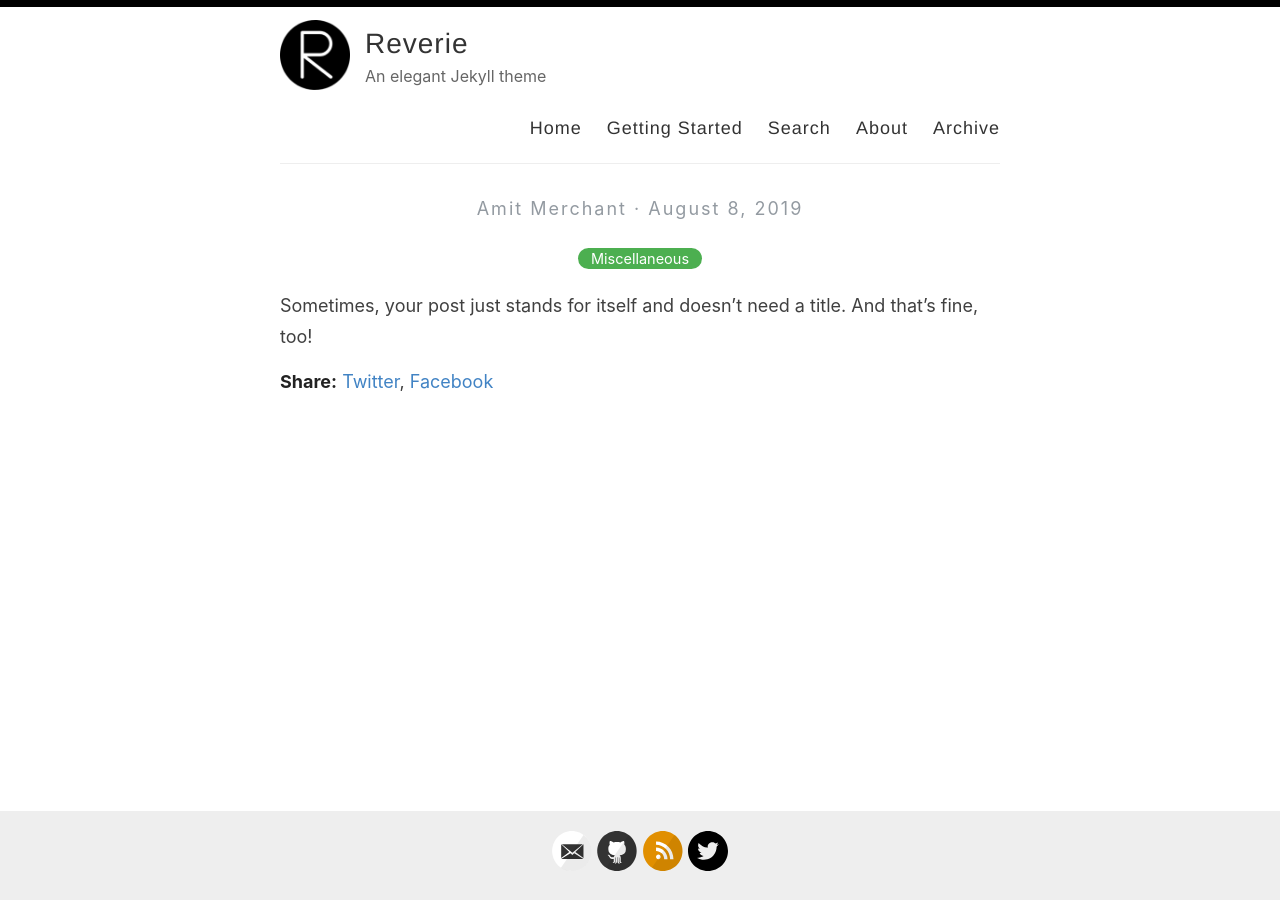
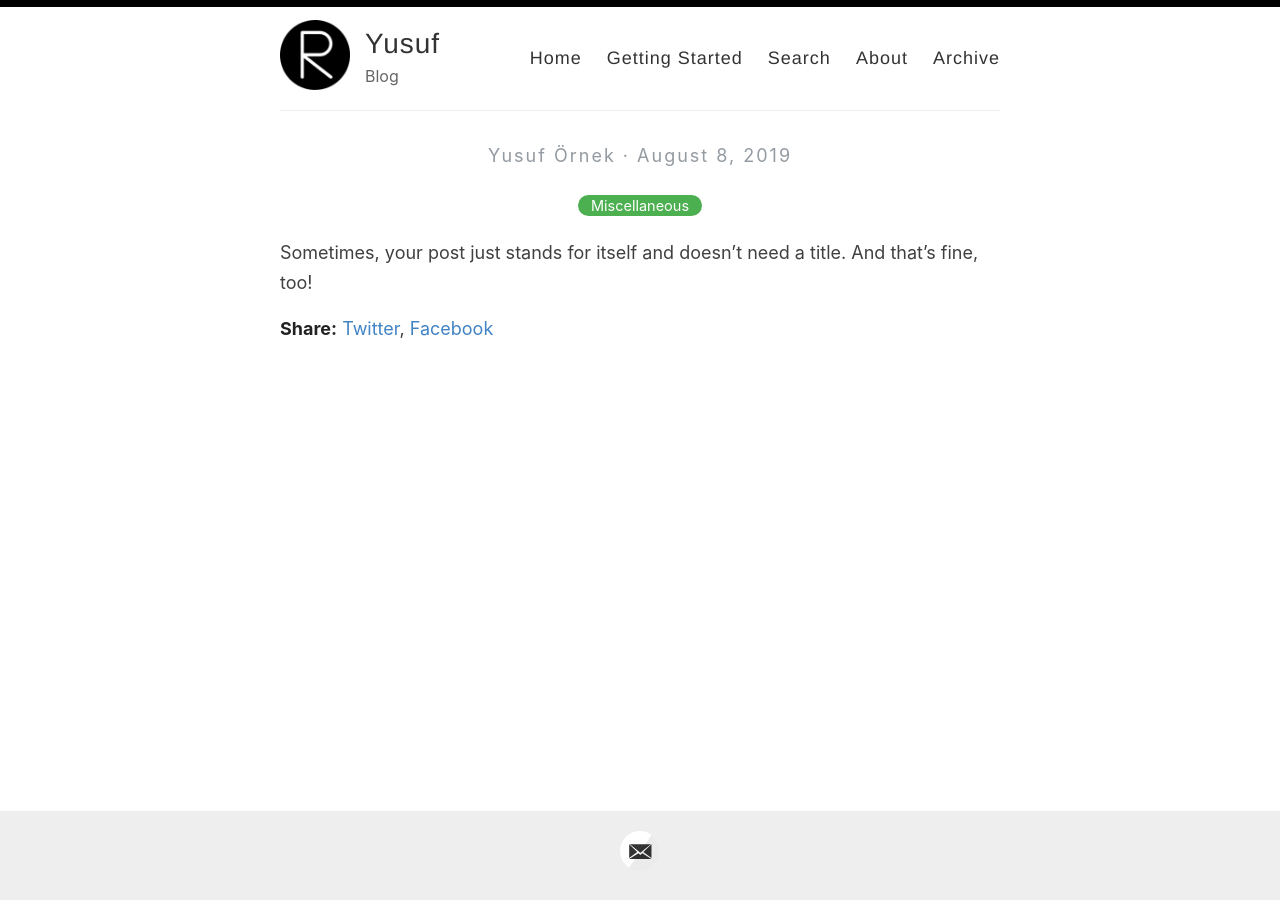
Before and after one commit to yusufornek/yusufornek.github.io, a Jekyll site: the page built from _posts/2019-08-08-no-title-posts.md, in a window 1280 px wide. Built offline with Jekyll 4.4.1, drawn with Linux system fonts in a browser that asks for light colours.

Commit message:
Update _config.yml

```diff
--- a/_config.yml
+++ b/_config.yml
@@ -3,13 +3,12 @@
 #
 
 # Name of your site (displayed in the header)
-name: Reverie
-
+name: Yusuf
 # Name of the author
-author: Amit Merchant
+author: Yusuf Örnek
 
 # Short bio or description (displayed in the header)
-description: An elegant Jekyll theme
+description: Blog
 
 # URL of your avatar or profile pic (you could use your GitHub profile pic)
 avatar: /images/reverie.png
@@ -21,15 +20,15 @@ avatar: /images/reverie.png
 # Includes an icon in the footer for each username you enter
 footer-links:
   dribbble:
-  email: amit.d.merchant@gmail.com
+  email: contact@yusufornek.com
   facebook:
   flickr:
-  github: amitmerchant1990/reverie
+  github:
   instagram:
   linkedin:
   pinterest:
-  rss: rss
-  twitter: amit_merchant
+  rss:
+  twitter:
   stackoverflow:
   youtube: # channel/<your_long_string> or user/<user-name>
   googleplus: # anything in your profile username that comes after plus.google.com/
@@ -41,15 +40,15 @@ footer-links:
 disqus:
 
 # Enter your Google Analytics web tracking code (e.g. UA-2110908-2) to activate tracking
-google_analytics: UA-43339302-11
+google_analytics:
 
 # For newer "GA4" analytics, use the following instead of the "UA" entry above
 #google_analytics_ga4: G-GABC1DEFG
 
 # Your website URL (e.g. http://amitmerchant1990.github.io or http://www.amitmerchant.com)
 # Used for Sitemap.xml and your RSS feed
-url: http://www.amitmerchant.com/reverie
-enforce_ssl: https://www.amitmerchant.com/reverie
+url:
+enforce_ssl:
 
 # If you're hosting your site at a Project repository on GitHub pages
 # (http://yourusername.github.io/repository-name)
```
